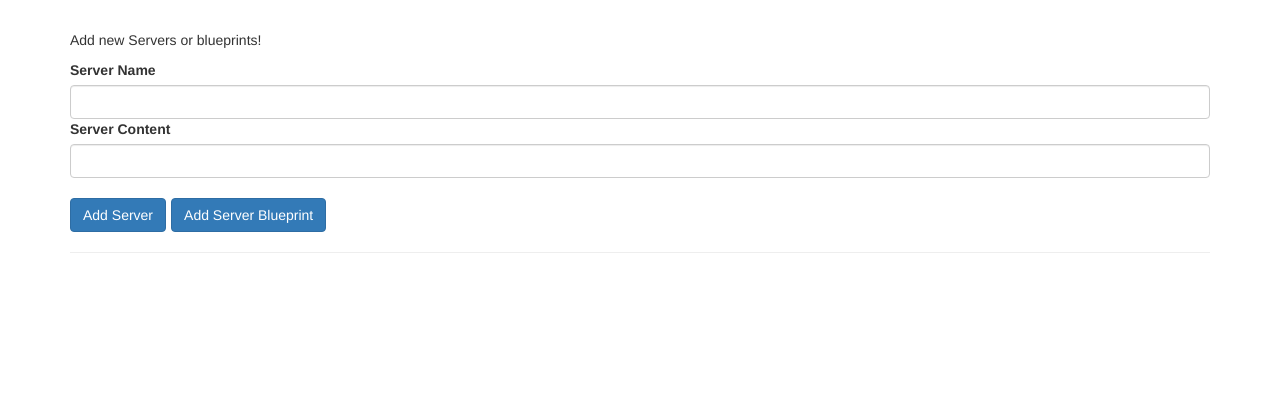
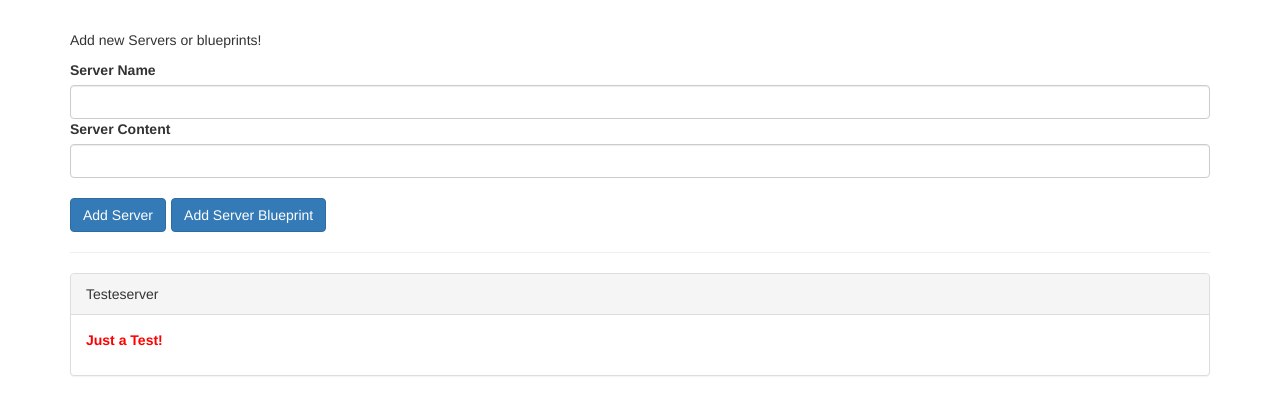
Before and after one commit to j-pcgoncalves/cmp_databinding, an Angular app: page / in a window 1280 px wide. Shown: the top 414 px of the page. Built offline with nearby package versions, Linux system fonts and the light colour scheme.

Commit message:
passing data from one component to another

```diff
--- a/src/app/app.component.html
+++ b/src/app/app.component.html
@@ -3,7 +3,10 @@
     <hr>
     <div class="row">
         <div class="col-xs-12">
-            <app-serverElement *ngFor="let serverElement of serverElements"></app-serverElement>
+            <app-server-element
+                *ngFor="let serverElement of serverElements"
+                [element]="serverElement"
+            ></app-server-element>
         </div>
     </div>
 </div>
--- a/src/app/app.component.ts
+++ b/src/app/app.component.ts
@@ -6,5 +6,9 @@
   styleUrls: ['./app.component.css']
 })
 export class AppComponent {
-  serverElements = [];
+  serverElements = [{
+    type: 'server',
+    name: 'Testeserver',
+    content: 'Just a Test!'
+  }];
 }
--- a/src/app/cockpit/cockpit.component.ts
+++ b/src/app/cockpit/cockpit.component.ts
@@ -10,18 +10,18 @@
   newServerContent = '';
 
   onAddServer() {
-    this.serverElements.push({
-      type: 'server',
-      name: this.newServerName,
-      content: this.newServerContent
-    });
+    // this.serverElements.push({
+    //   type: 'server',
+    //   name: this.newServerName,
+    //   content: this.newServerContent
+    // });
   }
 
   onAddBlueprint() {
-    this.serverElements.push({
-      type: 'blueprint',
-      name: this.newServerName,
-      content: this.newServerContent
-    });
+    // this.serverElements.push({
+    //   type: 'blueprint',
+    //   name: this.newServerName,
+    //   content: this.newServerContent
+    // });
   }
 }
--- a/src/app/server-element/server-element.component.ts
+++ b/src/app/server-element/server-element.component.ts
@@ -1,4 +1,4 @@
-import { Component } from '@angular/core';
+import { Component, Input } from '@angular/core';
 
 @Component({
   selector: 'app-server-element',
@@ -6,5 +6,5 @@
   styleUrls: ['./server-element.component.css']
 })
 export class ServerElementComponent {
-
+  @Input() element: {type: string, name: string, content: string};
 }
```
